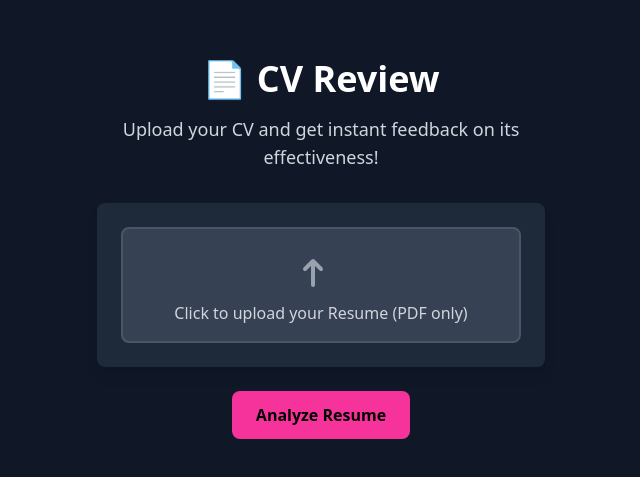
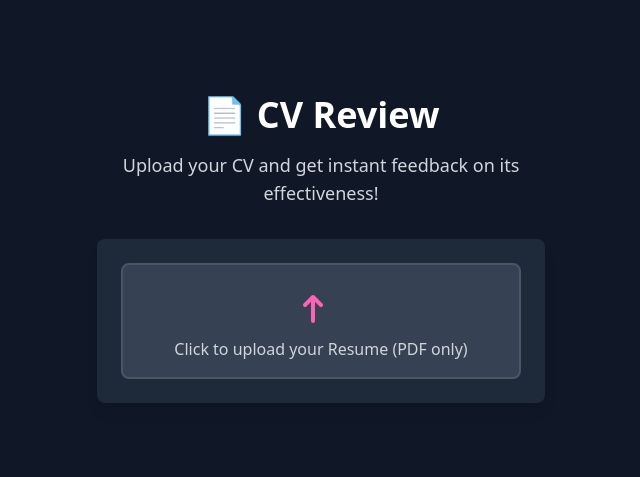
Before and after one commit to TriumphNdlovu/jobman, an Angular app in the folder Frontend/: page /cv-review in a window 1280 px wide. Shown: the part 151-628 px from the top of the page, without its empty margins (319-959 px from the left). Built offline with nearby package versions, Linux system fonts and the light colour scheme.

Commit message:
Update CV Review and Landing components: enhance file upload feedback and refine subtitle text

```diff
--- a/Frontend/src/app/cv-review/cv-review.component.html
+++ b/Frontend/src/app/cv-review/cv-review.component.html
@@ -9,19 +9,26 @@
   <div class="mt-8 bg-gray-800 p-6 rounded-lg shadow-lg w-full max-w-md flex flex-col items-center">
     <label for="cvUpload"
       class="cursor-pointer w-full flex flex-col items-center p-4 border-2 border-gray-600 rounded-lg bg-gray-700 hover:bg-gray-600 transition">
-      <svg class="w-12 h-12 text-gray-400 mb-2" fill="none" stroke="currentColor" viewBox="0 0 24 24"
+      <svg *ngIf="!this.selectedFile" class="w-12 h-12 text-pink-400 mb-2" fill="none" stroke="currentColor" viewBox="0 0 24 24"
         xmlns="http://www.w3.org/2000/svg">
         <path stroke-linecap="round" stroke-linejoin="round" stroke-width="2"
           d="M4 12l4-4m0 0l4 4m-4-4v12"></path>
       </svg>
-      <span class="text-gray-300">Click to upload your Resume (PDF only)</span>
+
+      <h1 *ngIf="this.selectedFile" class="text-4xl font-extrabold mb-4 text-center">📄</h1>
+
+      <span *ngIf="!this.selectedFile" class="text-gray-300">Click to upload your Resume (PDF only)</span>
+      <span *ngIf="this.selectedFile" class="text-pink-400">Uploaded File: {{this.selectedFile.name}}</span>
     </label>
     <input id="cvUpload" type="file" (change)="onFileSelected($event)" accept=".pdf" class="hidden" />
   </div>
 
   <!-- Submit Button -->
   <button (click)="uploadCV()"
-    class="mt-6 px-6 py-3 bg-pink-500 text-black font-bold rounded-lg hover:bg-pink-600 transform transition hover:scale-105">
+    *ngIf="selectedFile"
+    class="mt-6 px-6 py-3 bg-pink-500 text-black font-bold rounded-lg
+         hover:bg-pink-600 transform transition hover:scale-105
+     ">
     Analyze Resume
   </button>
 
--- a/Frontend/src/app/landing/landing.component.html
+++ b/Frontend/src/app/landing/landing.component.html
@@ -19,8 +19,7 @@
 
     <!-- Subtitle -->
     <p class="text-lg text-gray-200 max-w-2xl animate__animated animate__fadeInUp animate__delay-2s">
-      Your one-stop platform for career guidance and job applications.
-      <br />
+
       Take control of your future and find your dream job today!
     </p>
 
```
Also changed, not shown: Frontend/src/app/home/home.component.html (line endings or trailing spaces).
